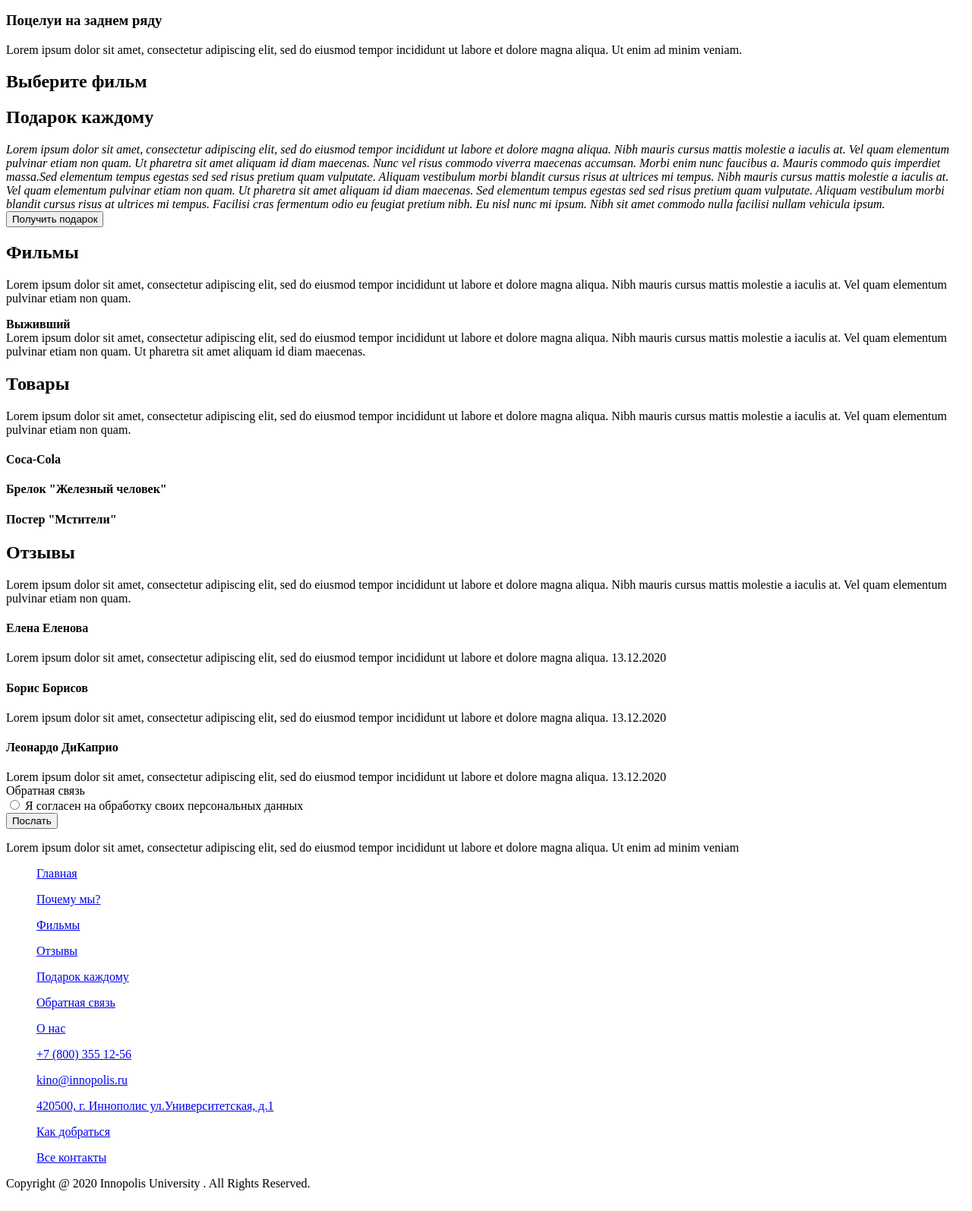
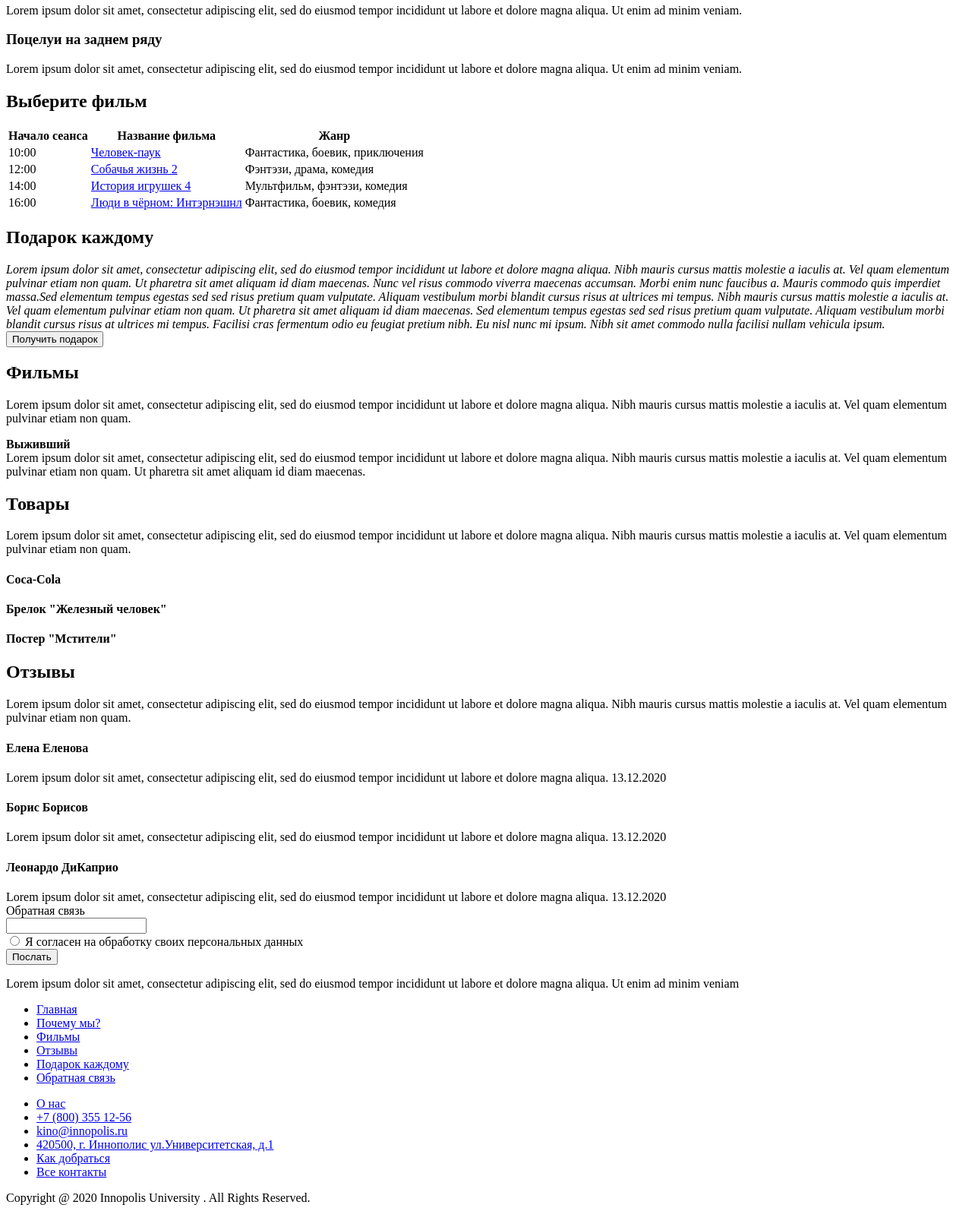
Before and after one commit to KamilGimazitdinov/cinema-tikets-innopolis, a website: page index.html in a window 1280 px wide. Shown: the part 752-2346 px from the top of the page at 76% size. Drawn offline with Linux system fonts and the light colour scheme.

Commit message:
попробовал вставить картинку секция почему мы

```diff
--- a/index.html
+++ b/index.html
@@ -8,7 +8,7 @@
 </head>
 
 <body>
-
+    <section id="main">
         <header><!--Информация о кинотеатре-->
                 <!--Информация о кинотеатре сверху верхняя строка-->
                 <a href="tel:+7 (800) 355 12-56" target="_blank">+7 (800) 355 12-56</a>
@@ -21,14 +21,14 @@
                 </select>
 
             <nav><!--Информация о кинотеатре сверху нижняя строка-->
-            <a href="#why-we">Почему мы?</a>
-            <a href="#films">Фильмы</a>
-            <a href="#reviews">Отзывы</a>
-            <a href="#gift">Подарок каждому</a>
-            <a href="#feedback">Обратная связь</a>
+                <a title="Почему мы?" href="#why-we">Почему мы?</a>
+                <a title="Фильмы" href="#films">Фильмы</a>
+                <a title="Отзывы" href="#reviews">Отзывы</a>
+                <a title="Подарок каждому" href="#gift">Подарок каждому</a>
+                <a title="Обратная связь" href="#feedback">Обратная связь</a>
             </nav>
         </header>
-        <div id="main">
+            <div>
                 <h1>Закажите билет в кино</h1>
                 <h2>Всем покупателям подарок!</h2>
             </div>
@@ -49,10 +49,12 @@
                     Magnam eveniet totam rem laboriosam! Deleniti explicabo non iusto culpa odit dolore architecto,
                     temporibus impedit praesentium eveniet asperiores, deserunt maxime mollitia aliquam ut?
                 </p>
+    </section>
 
             <section id="why-we">
                 <h2>Почему мы?</h2>
                 <div>
+                    <img src="./images/whywe?/bol'shiyeekrany.svg">
                     <h3>Большие экраны</h3>
                     <p>
                         Lorem ipsum dolor sit amet, consectetur
@@ -115,6 +117,37 @@
 
             <section> <!--Таблица сеансов-->
                     <h2>Выберите фильм</h2>
+                    <table>
+                        <thead>
+                            <tr>
+                                <th>Начало сеанса</th>
+                                <th>Название фильма</th>
+                                <th>Жанр</th>
+                            </tr>
+                        </thead>
+                        <tbody>
+                            <tr>
+                                <td >10:00</td>
+                                <td><a href="https://www.kinopoisk.ru/film/838/" target="_block">Человек-паук</a></td>
+                                <td>Фантастика, боевик, приключения</td>
+                            </tr>
+                            <tr>
+                                <td>12:00</td>
+                                <td><a href="https://www.kinopoisk.ru/film/1122114/" target="_block">Собачья жизнь 2</a></td>
+                                <td>Фэнтэзи, драма, комедия</td>
+                            </tr>
+                            <tr>
+                                <td>14:00</td>
+                                <td><a href="https://www.kinopoisk.ru/film/846824/" target="_block">История игрушек 4</a></td>
+                                <td>Мультфильм, фэнтэзи, комедия</td>
+                            </tr>
+                            <tr>
+                                <td>16:00</td>
+                                <td><a href="https://www.kinopoisk.ru/film/693730/" target="_block">Люди в чёрном: Интэрнэшнл</a></td>
+                                <td>Фантастика, боевик, комедия</td>
+                            </tr>
+                        </tbody>
+                    </table>
             </section>
 
             <section id="gift">
@@ -224,6 +257,9 @@
                 <div>
                         Обратная связь
                 </div>
+                <div>
+                    <input type="text">
+                </div>
                 <!--Здесь будет форма (для заполнения) обратной связи-->
                 <div>
                     <input type="radio">
@@ -242,46 +278,46 @@
                 <!--Информация о кинотеатре 2 столбик-->
                 <nav>
                     <ul>
-                        <a href="#main">Главная</a>
+                        <li>
+                            <a title="Главная" href="#main">Главная</a>
+                        </li>
+                        <li>
+                            <a title="Почему мы?" href="#why-we">Почему мы?</a>
+                        </li>
+                        <li>
+                            <a title="Фильмы" href="#films">Фильмы</a>
+                        </li>
+                        <li>
+                            <a title="Отзывы" href="#reviews">Отзывы</a>
+                        </li>
+                        <li>
+                            <a title="Подарок каждому" href="#gift">Подарок каждому</a>
+                        </li>
+                        <li>
+                            <a title="Обратная связь" href="#">Обратная связь</a>
+                        </li>
                     </ul>
-                    <ul>
-                        <a href="#why-we">Почему мы?</a>
-                    </ul>
-                    <ul>
-                        <a href="#films">Фильмы</a>
-                    </ul>
-                    <ul>
-                        <a href="#reviews">Отзывы</a>
-                    </ul>
-                    <ul>
-                        <a href="#gift">Подарок каждому</a>
-                    </ul>
-                    <ul>
-                        <a href="#">Обратная связь</a>
-                    </ul>
-                </nav>
+
                     <!--Информация о кинотеатре 3 столбик-->
                     <ul>
-                        <a href="#">О нас</a>
-                    </ul>
-                    <ul>
-                        <a href="tel:+7 (800) 355 12-56">
-                            +7 (800) 355 12-56
-                        </a>
-                    </ul>
-                    <ul>
-                        <a href="mailto:kino@innopolis.ru" target="_blank">kino@innopolis.ru</a>
-                    </ul>
-                    <ul>
-                        <a href="#" target="_blank>">
-                            420500, г. Иннополис ул.Университетская, д.1
-                        </a>
-                    </ul>
-                    <ul>
-                        <a href="#" target="_blank">Как добраться</a>
-                    </ul>
-                    <ul>
-                        <a href="#">Все контакты</a>
+                        <li>
+                            <a title="О нас" href="#">О нас</a>
+                        </li>
+                        <li>
+                            <a href="tel:+7 (800) 355 12-56">+7 (800) 355 12-56</a>
+                        </li>
+                        <li>
+                            <a title="Почта" href="mailto:kino@innopolis.ru" target="_blank">kino@innopolis.ru</a>
+                        </li>
+                        <li>
+                            <a href="#" target="_blank>">420500, г. Иннополис ул.Университетская, д.1</a>
+                        </li>
+                        <li>
+                            <a title="Как добраться" href="#" target="_blank">Как добраться</a>
+                        </li>
+                        <li>
+                            <a title="Все контакты" href="#">Все контакты</a>
+                        </li>
                     </ul>
                 </nav>
                 <span>
```
Lines whose indentation alone changed are shown as unchanged.
